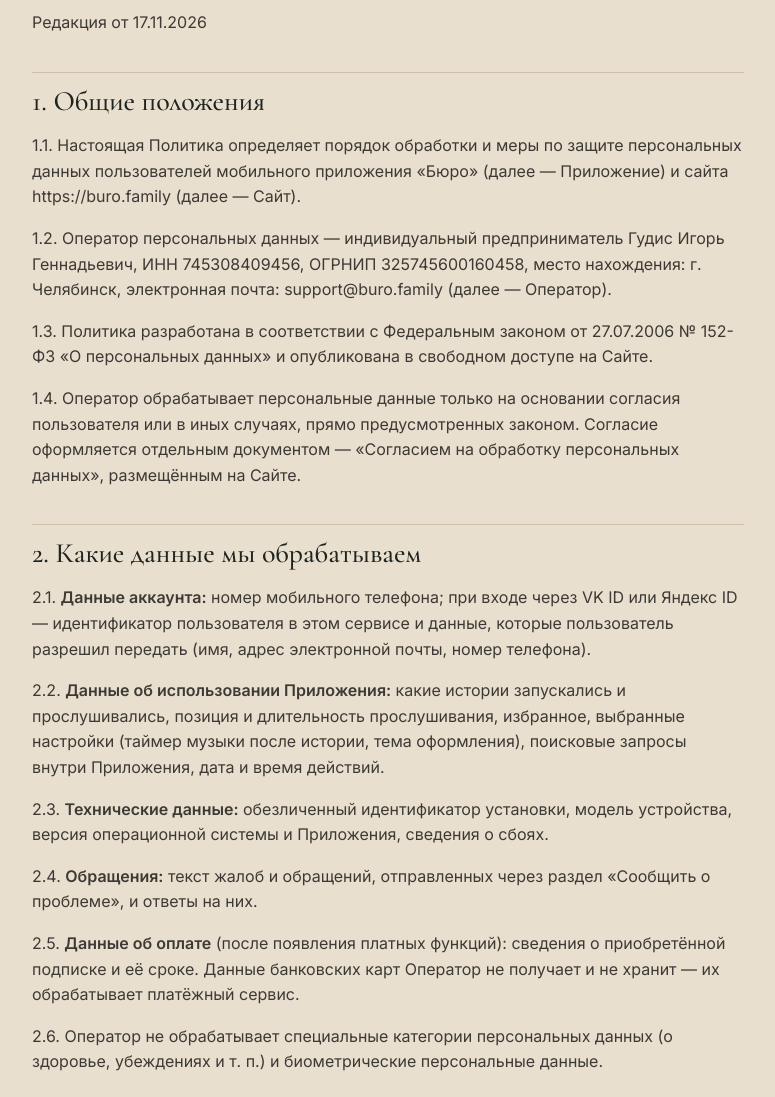
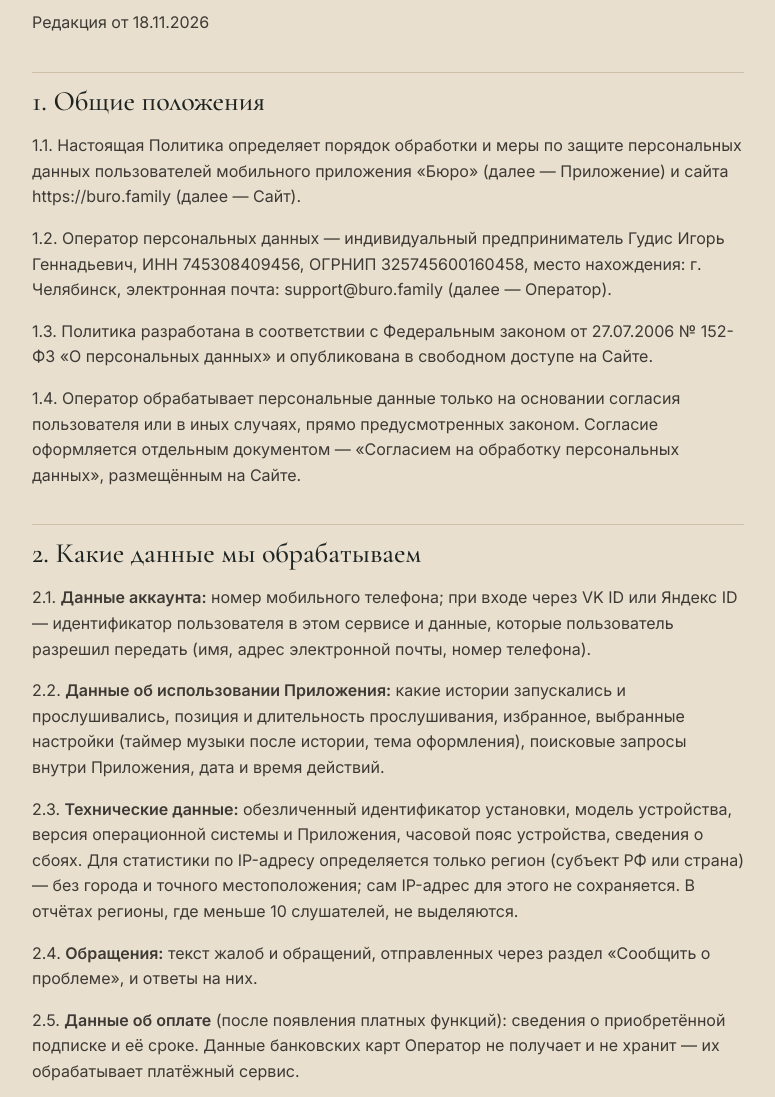
Before and after one commit to gudisigor/buro-family-site, a plain HTML site: page privacy.html in a window 1280 px wide. Shown: the part 203-1300 px from the top of the page, without its empty margins (252-1027 px from the left). Drawn offline with Linux system fonts and the light colour scheme.

Commit message:
Регион и часовой пояс в документах
Co-Authored-By: Claude Opus 5.5 <noreply@anthropic.com>
Claude-Session: https://claude.ai/code/session_01NR4MBNh3ux8oSLmZAZAQpa

```diff
--- a/privacy.html
+++ b/privacy.html
@@ -39,7 +39,7 @@ footer a{color:var(--muted);margin-right:14px}
 </style></head><body>
 <header><a class="brand" href="index.html"><svg width="20" height="20" viewBox="0 0 100 100" aria-hidden="true"><path d="M50 0C53 35 65 47 100 50C65 53 53 65 50 100C47 65 35 53 0 50C35 47 47 35 50 0Z" fill="var(--accent)"/></svg>Бюро</a><nav><a href="support.html">Поддержка</a><a href="privacy.html">Конфиденциальность</a></nav></header>
 <main><h1>Политика обработки персональных данных</h1>
-<p>Редакция от 17.11.2026</p>
+<p>Редакция от 18.11.2026</p>
 <h2>1. Общие положения</h2>
 <p>1.1. Настоящая Политика определяет порядок обработки и меры по защите персональных данных пользователей мобильного приложения «Бюро» (далее — Приложение) и сайта https://buro.family (далее — Сайт).</p>
 <p>1.2. Оператор персональных данных — индивидуальный предприниматель Гудис Игорь Геннадьевич, ИНН 745308409456, ОГРНИП 325745600160458, место нахождения: г. Челябинск, электронная почта: support@buro.family (далее — Оператор).</p>
@@ -48,7 +48,7 @@ footer a{color:var(--muted);margin-right:14px}
 <h2>2. Какие данные мы обрабатываем</h2>
 <p>2.1. <strong>Данные аккаунта:</strong> номер мобильного телефона; при входе через VK ID или Яндекс ID — идентификатор пользователя в этом сервисе и данные, которые пользователь разрешил передать (имя, адрес электронной почты, номер телефона).</p>
 <p>2.2. <strong>Данные об использовании Приложения:</strong> какие истории запускались и прослушивались, позиция и длительность прослушивания, избранное, выбранные настройки (таймер музыки после истории, тема оформления), поисковые запросы внутри Приложения, дата и время действий.</p>
-<p>2.3. <strong>Технические данные:</strong> обезличенный идентификатор установки, модель устройства, версия операционной системы и Приложения, сведения о сбоях.</p>
+<p>2.3. <strong>Технические данные:</strong> обезличенный идентификатор установки, модель устройства, версия операционной системы и Приложения, часовой пояс устройства, сведения о сбоях. Для статистики по IP-адресу определяется только регион (субъект РФ или страна) — без города и точного местоположения; сам IP-адрес для этого не сохраняется. В отчётах регионы, где меньше 10 слушателей, не выделяются.</p>
 <p>2.4. <strong>Обращения:</strong> текст жалоб и обращений, отправленных через раздел «Сообщить о проблеме», и ответы на них.</p>
 <p>2.5. <strong>Данные об оплате</strong> (после появления платных функций): сведения о приобретённой подписке и её сроке. Данные банковских карт Оператор не получает и не хранит — их обрабатывает платёжный сервис.</p>
 <p>2.6. Оператор не обрабатывает специальные категории персональных данных (о здоровье, убеждениях и т. п.) и биометрические персональные данные.</p>
```
Also changed, not shown: consent.html (+2 -2 lines), terms.html (+1 -1 lines).
